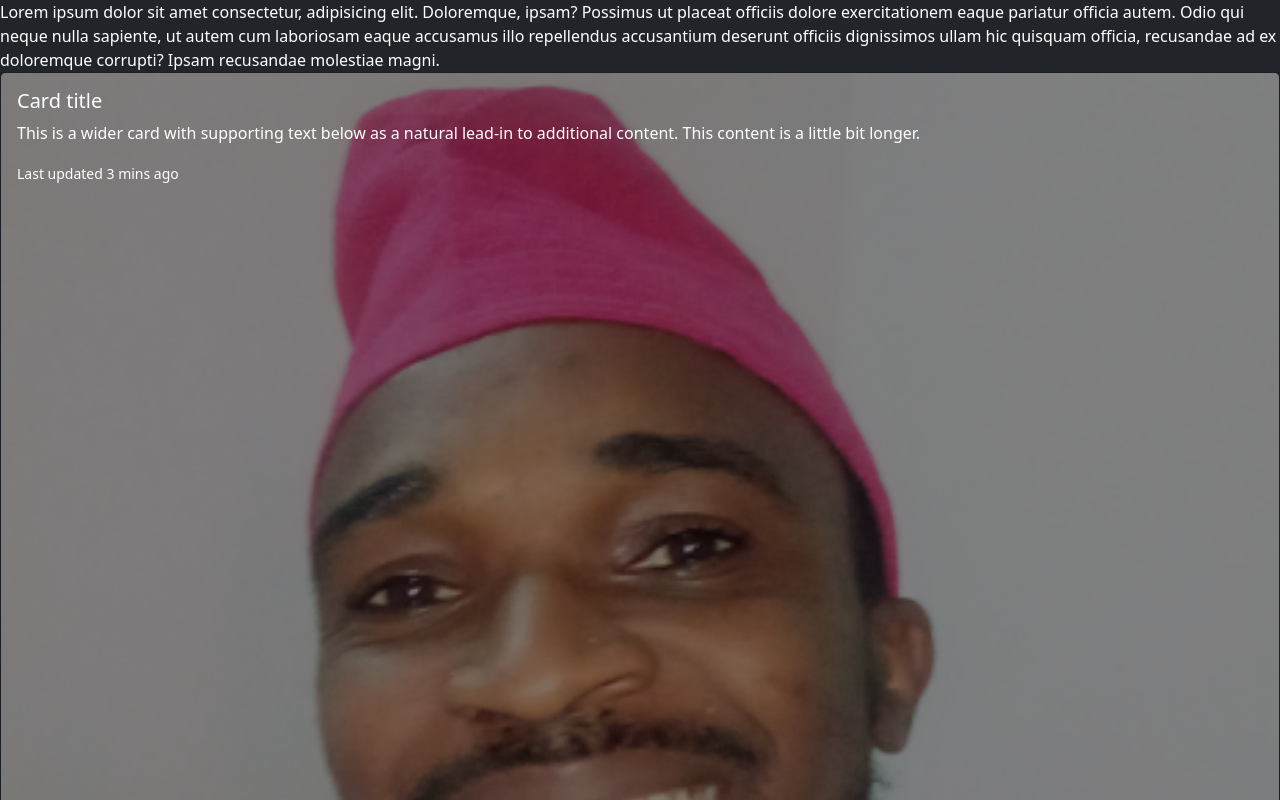
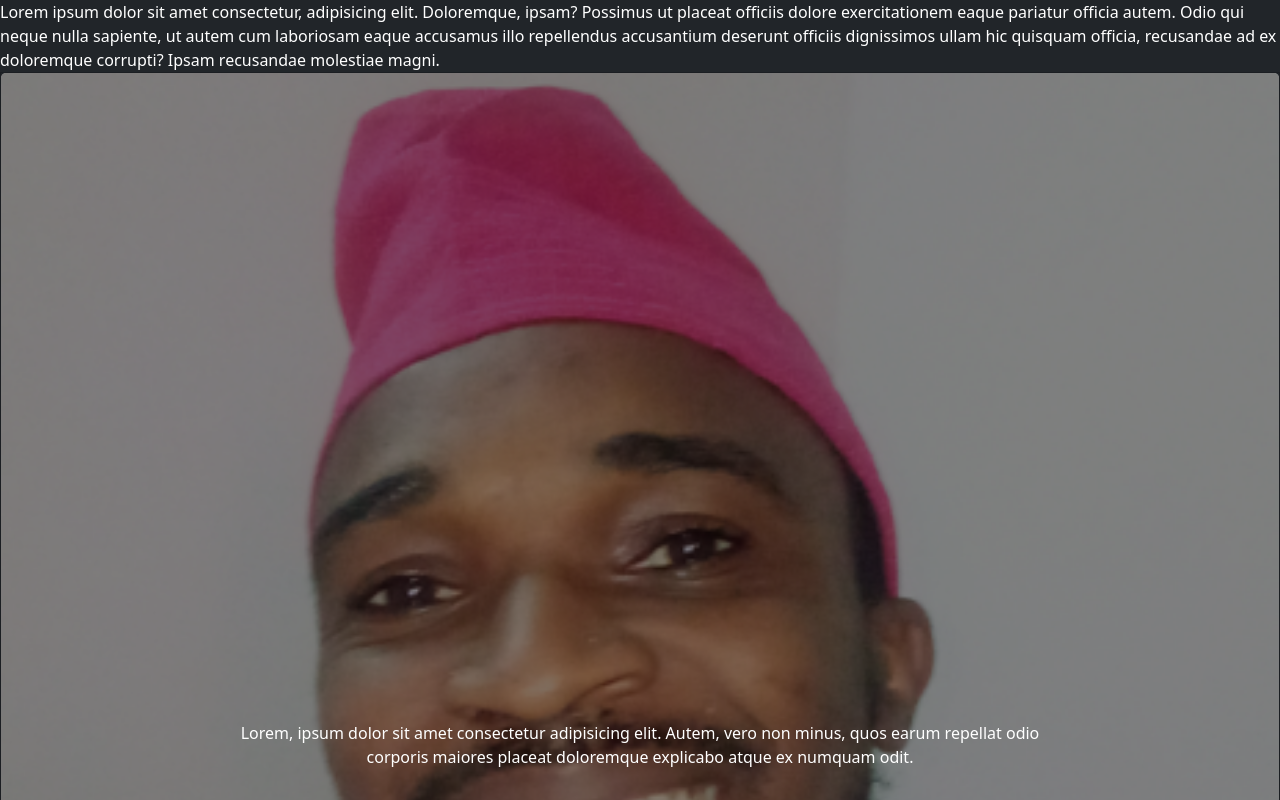
Before and after one commit to ajayii1234/bootstrap, a plain HTML site: page index.html in a window 1280 px wide. Shown: the top 800 px of the page. Drawn offline with nearby package versions, Linux system fonts and the light colour scheme.

Commit message:
2nd change

```diff
--- a/index.html
+++ b/index.html
@@ -31,10 +31,13 @@
             <div class="col-md-12">
                 <div class="card text-bg-dark">
                     <img src="femi1.png" class="card-img" alt="man">
-                    <div class="card-img-overlay">
-                      <h5 class="card-title">Card title</h5>
-                      <p class="card-text">This is a wider card with supporting text below as a natural lead-in to additional content. This content is a little bit longer.</p>
-                      <p class="card-text"><small>Last updated 3 mins ago</small></p>
+                    <div class="card-img-overlay justify-content-center d-flex align-items-center">
+
+                     <div class="row justify-content-center">
+                        <div class="col-md-8 text-center">
+                            Lorem, ipsum dolor sit amet consectetur adipisicing elit. Autem, vero non minus, quos earum repellat odio corporis maiores placeat doloremque explicabo atque ex numquam odit.
+                        </div>
+                     </div>
                     </div>
                   </div>
             </div>
```
